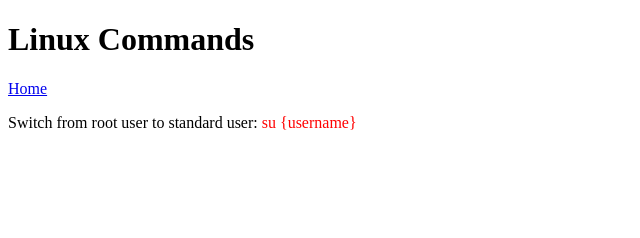
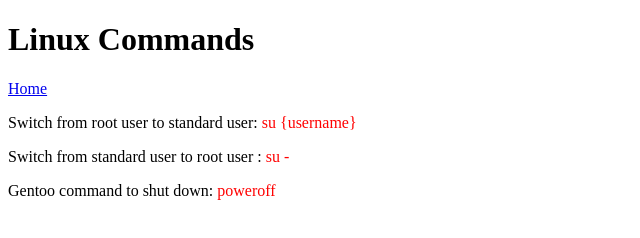
Before and after one commit to ManiSub37539/personal-page, a plain HTML site: page pages/linux-commands.html in a window 1280 px wide. Shown: the whole page, without its empty margins (0-640 px from the left). Drawn offline with Linux system fonts and the light colour scheme.

Commit message:
added some more commands

```diff
--- a/pages/linux-commands.html
+++ b/pages/linux-commands.html
@@ -9,5 +9,8 @@
     <h1>Linux Commands</h1>
     <a href="../index.html" target="_self" rel="noopener noreferrer">Home</a>
 	    <p>Switch from root user to standard user:<a style="color:red"> su {username}</a></p>
+	    <p>Switch from standard user to root user : <a style="color:red"> su -</a></p>
+	    <p>Gentoo command to shut down: <a style="color:red"> poweroff</a></p>
+
 </body>
 </html>
```
